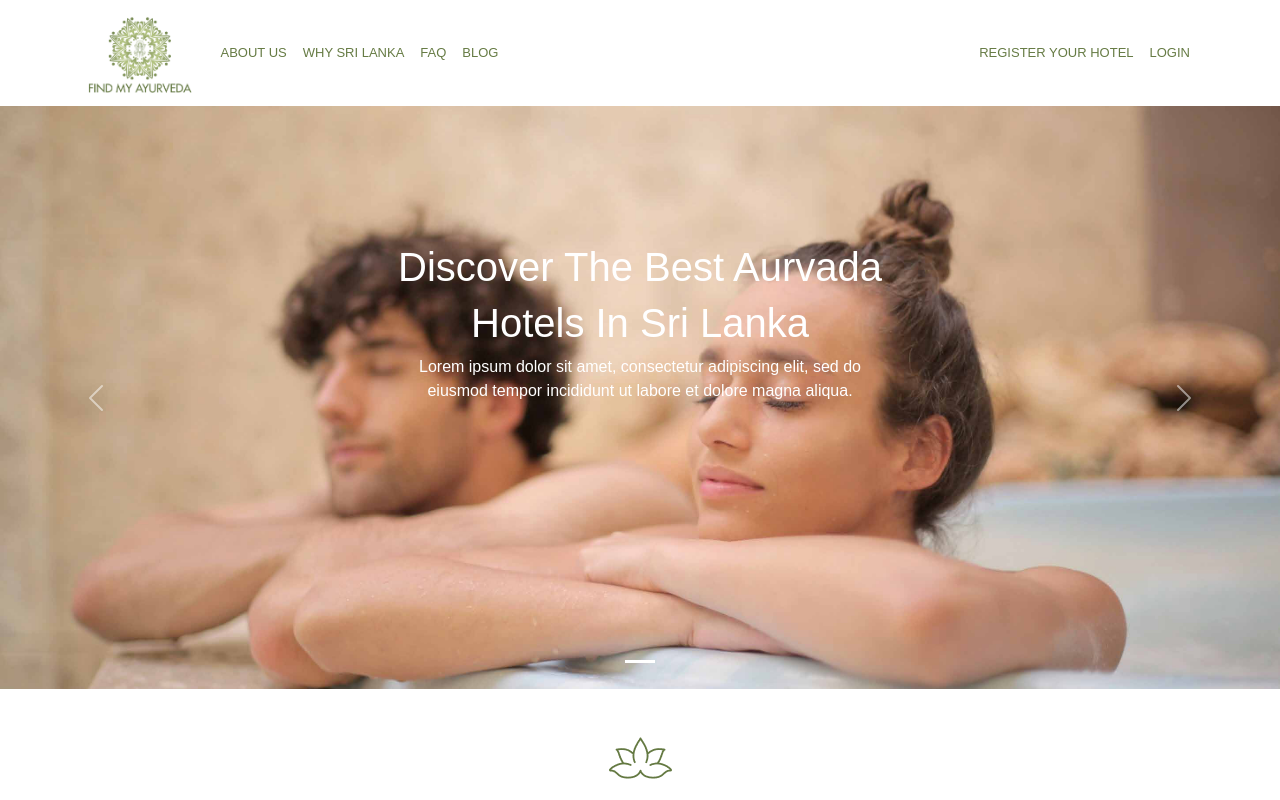
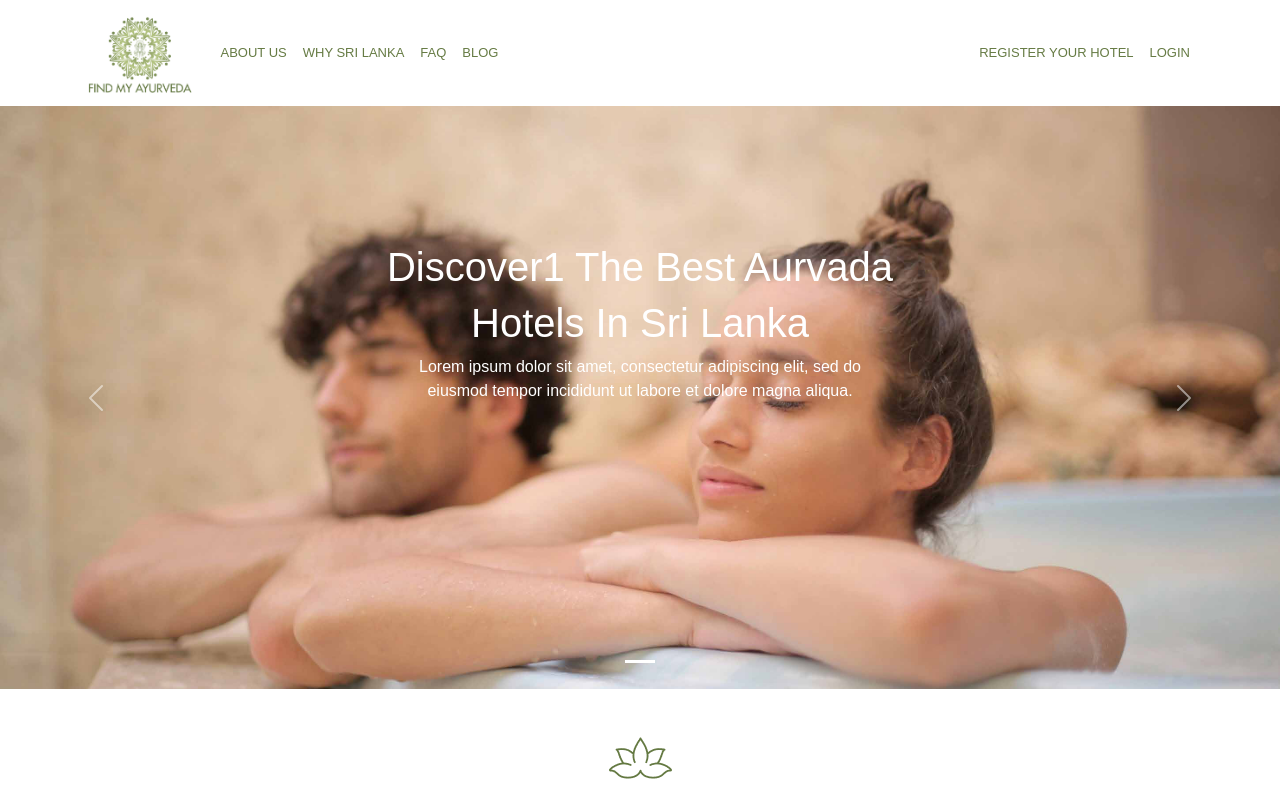
Before and after one commit to sandunpjay/dynamic-web-project-in-react, a React (Create React App) app: page / in a window 1280 px wide. Shown: the top 800 px of the page. Built offline with nearby package versions, Linux system fonts and the light colour scheme; a web font is replaced by a local one.

Commit message:
Test Change
Test

```diff
--- a/src/pages/home.js
+++ b/src/pages/home.js
@@ -32,7 +32,7 @@ export default function Home() {
           alt="First slide"
         />
         <Carousel.Caption >
-          <h1>Discover The Best Aurvada</h1>
+          <h1>Discover1 The Best Aurvada</h1>
           <h1>Hotels In Sri Lanka</h1>
           <p>Lorem ipsum dolor sit amet, consectetur adipiscing elit, sed do <br></br> eiusmod tempor incididunt ut labore et dolore magna aliqua.</p>
 
```
